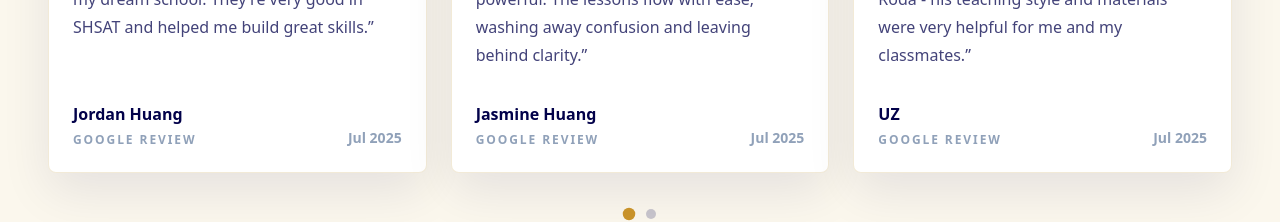
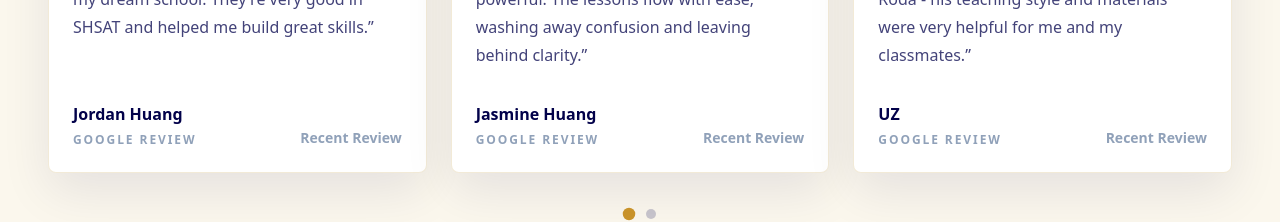
Before and after one commit to Volta-NYC/higher-learning-website, a Next.js app: page / in a window 1280 px wide. Shown: the part 4980-5202 px from the top of the page. Built offline with nearby package versions, Linux system fonts and the light colour scheme; a web font is replaced by a local one.

Commit message:
fix: refresh review labels

```diff
--- a/src/app/page.tsx
+++ b/src/app/page.tsx
@@ -108,37 +108,37 @@ const reviews = [
     name: "Jordan Huang",
     rating: 5,
     text: "Higher Learning is the best - it got me to my dream school. They're very good in SHSAT and helped me build great skills.",
-    date: "Jul 2025",
+    date: "Recent Review",
   },
   {
     name: "Jasmine Huang",
     rating: 5,
     text: "Learning here feels like water - gentle yet powerful. The lessons flow with ease, washing away confusion and leaving behind clarity.",
-    date: "Jul 2025",
+    date: "Recent Review",
   },
   {
     name: "UZ",
     rating: 5,
     text: "I got into Stuyvesant! Very thankful to Mr. Roda - his teaching style and materials were very helpful for me and my classmates.",
-    date: "Jul 2025",
+    date: "Recent Review",
   },
   {
     name: "L. Deng",
     rating: 5,
     text: "Higher Learning is a top-notch tutoring center that helps you master material for your upcoming grade, enabling you to stay ahead.",
-    date: "Nov 2024",
+    date: "Recent Review",
   },
   {
     name: "Chloe Chu",
     rating: 5,
     text: "Great place for kids looking to take the SHSAT. Teachers are nice, knowledgeable, and willing to help. Highly recommend!",
-    date: "Aug 2024",
+    date: "Recent Review",
   },
   {
     name: "Madison Lee",
     rating: 5,
     text: "My experience here was amazing. The teachers taught me so much - and in fun, engaging ways. I recommend this tutoring center.",
-    date: "Jul 2024",
+    date: "Recent Review",
   },
 ];
 
```
